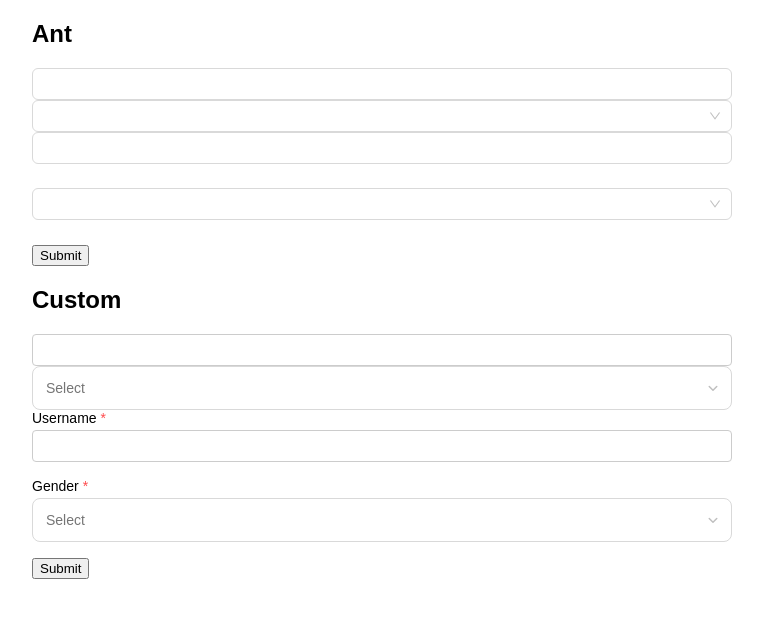
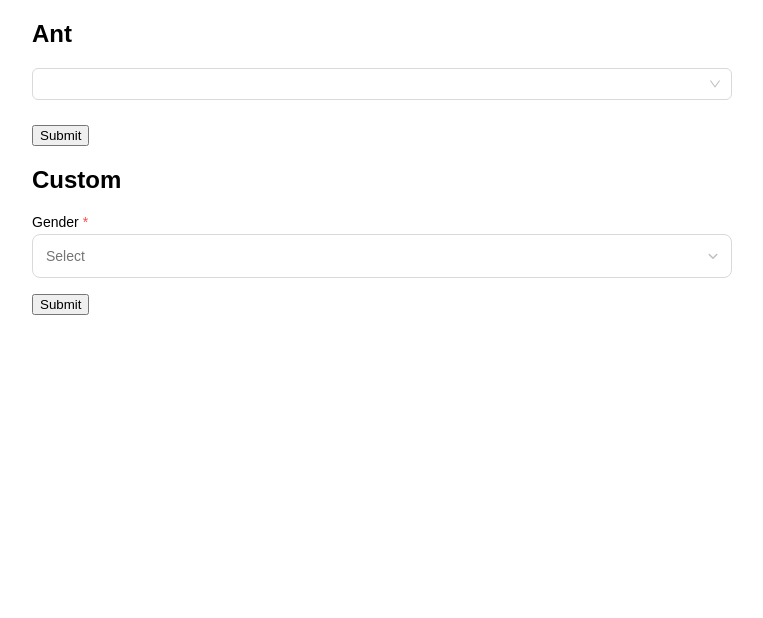
Before and after one commit to gabboyajyan/xUIDesign, a Next.js app: page / in a window 1280 px wide. Shown: the top 618 px of the page, without its empty margins (258-1021 px from the left). Built offline with nearby package versions, Linux system fonts and the light colour scheme.

Commit message:
Fixed select design types

```diff
--- a/src/app/components/Form/Item/index.tsx
+++ b/src/app/components/Form/Item/index.tsx
@@ -2,6 +2,7 @@ import { ChangeEvent, cloneElement, FC, ReactElement, useContext, useEffect, use
 import { FormContext } from '..';
 import { RuleObject, RuleType } from '@/app/types/form';
 import { prefixClsForm } from '@/app/utils';
+import { OptionProps } from '@/app/types/select';
 import './style.css';
 
 export type FormItemProps = {
@@ -49,8 +50,13 @@ export const FormItem: FC<FormItemProps> = ({
         size: props.size,
         value: getFieldValue(name),
         error: !!getFieldError(name).length,
-        onChange: (e: ChangeEvent & { target: { value: RuleType } }) => {
-          setFieldValue(name, e.target.value)
+        onChange: (e: ChangeEvent & { target: { value: RuleType, valueAnyType: RuleType } }, option?: OptionProps) => {
+          const value = e.target.valueAnyType || e.target.value;
+
+          setFieldValue(name, value)
+
+          const childOnChange = (children.props as { onChange?: (value: RuleType, option?: OptionProps) => void }).onChange;
+          childOnChange?.(value, option);
         },
         ...props
       })}
--- a/src/app/components/Input/index.tsx
+++ b/src/app/components/Input/index.tsx
@@ -35,28 +35,23 @@ const Input = forwardRef(({
 	allowClear = false,
 	prefixCls = prefixClsInput,
 	className,
+	value = undefined,
 	...props
 }: InputProps,
 	ref: ForwardedRef<HTMLInputElement>
 ) => {
-	const [internalValue, setInternalValue] = useState(props.value ?? "");
-
-	const isControlled = props.value !== undefined;
+	const [internalValue, setInternalValue] = useState(value ?? '');
 
 	const handleChange = (e: ChangeEvent<HTMLInputElement>) => {
-		if (!isControlled) {
-			setInternalValue(e.target.value);
-		}
+		setInternalValue(e.target.value);
 
 		props.onChange?.(e);
 	};
 
 	const handleClear = (e: MouseEvent<HTMLSpanElement> & { target: { value: RuleType } }) => {
-		if (!isControlled) {
-			setInternalValue("");
-		}
+		setInternalValue("");
 
-		(e).target.value = ''
+		e.target.value = ''
 
 		props.onChange?.(e as unknown as ChangeEvent<HTMLInputElement> & { target: { value: RuleType } });
 	};
@@ -83,7 +78,7 @@ const Input = forwardRef(({
 					ref={ref}
 					{...props}
 					className={cc([prefixCls, className])}
-					value={isControlled ? props.value : internalValue}
+					value={internalValue}
 					disabled={disabled}
 					onChange={handleChange}
 					onKeyDown={(e) => {
@@ -93,7 +88,7 @@ const Input = forwardRef(({
 					}}
 				/>
 
-				{allowClear && (isControlled ? props.value : internalValue) && (
+				{allowClear && (internalValue) && (
 					<span className={`${prefixCls}-clear`} onClick={handleClear}>
 						&#x2715;
 					</span>
--- a/src/app/components/Select/Tag/index.tsx
+++ b/src/app/components/Select/Tag/index.tsx
@@ -1,4 +1,4 @@
-import { FC } from 'react';
+import { FC, MouseEvent } from 'react';
 import { TagProps } from '@/app/types/select';
 import { prefixClsSelect } from '@/app/utils';
 import './style.css'
@@ -13,7 +13,14 @@ const Tag: FC<TagProps> = ({
             {values.map((tag, index) => (
                 <div key={`${index}_${tag}`} className={`${prefixCls}-tag`}>
                     {tag}
-                    <span className={`${prefixCls}-tag-close-icon`} onClick={() => handleRemoveTag(tag)}>&#x2715;</span>
+
+                    <span
+                        className={`${prefixCls}-tag-close-icon`}
+                        onClick={(e: MouseEvent<HTMLSpanElement> & { target: { valueAnyType: string[] } }) => {
+                            e.target.valueAnyType = [tag]
+
+                            handleRemoveTag(e)
+                        }}>&#x2715;</span>
                 </div>
             ))}
         </div>
--- a/src/app/components/Select/index.tsx
+++ b/src/app/components/Select/index.tsx
@@ -1,7 +1,7 @@
 'use client'
 
-import { ReactElement, useState, useRef, useEffect, ChangeEvent, KeyboardEvent } from "react";
-import { OptionProps, SelectProps } from "@/app/types/select";
+import { ReactElement, useState, useRef, useEffect, ChangeEvent, KeyboardEvent, MouseEvent } from "react";
+import { MouseEventHandlerSelect, OptionProps, SelectProps } from "@/app/types/select";
 import { Option } from "./Option";
 import { ArrowIcon, CheckIcon, ClearIcon, LoadingIcon, SearchIcon } from "../icons";
 import { Tag } from "./Tag";
@@ -57,18 +57,21 @@ const Select = <OptionType extends OptionProps = OptionProps>({
     const asMultiple = mode === 'multiple'
     const hasMode = asTag || asMultiple;
 
+    const checkModeInitialValue = (!Array.isArray(initialValue) ? [initialValue] : initialValue).filter(e => e)
+
     const [isHover, setIsHover] = useState(false);
     const selectRef = useRef<HTMLDivElement>(null);
     const [isOpen, setIsOpen] = useState(defaultOpen || open);
     const [searchQuery, setSearchQuery] = useState(searchValue || '');
-    const [selected, setSelected] = useState((hasMode ? (!Array.isArray(initialValue) ? [initialValue] : initialValue).filter(e => e) : ""));
+    const [selected, setSelected] = useState((hasMode ? checkModeInitialValue : initialValue));
 
     const handleMouseEnter = () => !disabled && selected.length && setIsHover(true);
     const handleMouseLeave = () => !disabled && setIsHover(false);
 
     useEffect(() => {
-        const handleClickOutside = (event: MouseEvent) => {
-            if (selectRef.current && !selectRef.current.contains(event.target as Node)) {
+        // eslint-disable-next-line @typescript-eslint/no-explicit-any
+        const handleClickOutside = (event: any): void => {
+            if (selectRef.current && !selectRef.current.contains(event.target)) {
                 setIsOpen(open);
             }
         };
@@ -80,10 +83,6 @@ const Select = <OptionType extends OptionProps = OptionProps>({
         };
     }, [open]);
 
-    useEffect(() => {
-        setSelected((hasMode ? (!Array.isArray(initialValue) ? [initialValue] : initialValue).filter(e => e) : ""))
-    }, [hasMode, initialValue])
-
     const handleSearch = (e: ChangeEvent<HTMLInputElement>) => {
         setSearchQuery(e.target.value);
         onSearch?.(e.target.value);
@@ -93,52 +92,52 @@ const Select = <OptionType extends OptionProps = OptionProps>({
         }
     };
 
-    const handleEnterAddNewTag = () => {
-        if (maxCount && (selected as string[]).length >= maxCount && !selected.includes(searchQuery)) {
+    const handleEnterAddNewTag = (e: KeyboardEvent<HTMLInputElement> & { target: { valueAnyType: string[] } }) => {
+        if (maxCount && selected.length >= maxCount && !selected.includes(searchQuery)) {
             return;
         }
 
         const newOptionValue = searchQuery.trim();
 
-        if (!newOptionValue || !hasMode || (selected as string[]).includes(newOptionValue)) {
+        if (!newOptionValue || !hasMode || (selected).includes(newOptionValue)) {
             return;
         }
 
-        setSelected((prevSelected) => {
-            const updatedSelected = hasMode
-                ? [...(prevSelected as string[]), newOptionValue]
-                : newOptionValue;
+        const updatedSelected = [...(selected), newOptionValue];
 
-            onChange?.(updatedSelected);
-            onSelect?.(newOptionValue);
+        e.target.valueAnyType = updatedSelected
 
-            const input = selectRef.current?.querySelector('input') as HTMLInputElement;
-            if (input) {
-                input.value = ''
-            }
+        onChange?.(e);
+        onSelect?.(newOptionValue);
 
-            return updatedSelected;
-        });
+        const input = selectRef.current?.querySelector('input');
+        if (input) {
+            input.value = ''
+        }
+
+        setSelected(updatedSelected);
 
         if (autoClearSearchValue) {
             setSearchQuery('');
         }
     };
 
-    const handleSelect = (optionValue: string, option?: OptionType) => {
+    const handleSelect = (e: MouseEventHandlerSelect, optionValue: string, option?: OptionType) => {
         if (hasMode) {
-            if (maxCount && (selected as string[]).length >= maxCount && !selected.includes(optionValue)) {
+            if (maxCount && selected.length >= maxCount && !selected.includes(optionValue)) {
                 return;
             }
 
-            const newSelection = (selected as string[]).includes(optionValue)
+            const newSelection = selected.includes(optionValue)
                 ? (selected as string[]).filter((item) => item !== optionValue)
-                : [...(selected as string[]), optionValue];
+                : [...selected, optionValue];
 
             setSelected(newSelection);
-            onChange?.(newSelection);
 
-            if ((selected as string[]).includes(optionValue)) {
+            e.target.value = newSelection
+            onChange?.(e, option);
+
+            if ((selected).includes(optionValue)) {
                 onDeselect?.(optionValue, option);
             } else {
                 onSelect?.(optionValue, option);
@@ -146,7 +145,10 @@ const Select = <OptionType extends OptionProps = OptionProps>({
         } else {
             setIsOpen(open);
             setSelected(optionValue);
-            onChange?.(optionValue, option);
+
+            e.target.value = optionValue
+            onChange?.(e, option);
+
             onSelect?.(optionValue, option);
         }
 
@@ -155,9 +157,13 @@ const Select = <OptionType extends OptionProps = OptionProps>({
         }
     };
 
-    const handleClear = () => {
-        setSelected(hasMode ? [] : "");
-        onChange?.(hasMode ? [] : "");
+    const handleClear = (e: MouseEvent<HTMLButtonElement> & { target: { value: string | string[] } }) => {
+        const value = hasMode ? [] : "";
+
+        setSelected(value);
+
+        e.target.value = value
+        onChange?.(e);
         onClear?.();
 
         if (autoClearSearchValue) {
@@ -165,21 +171,28 @@ const Select = <OptionType extends OptionProps = OptionProps>({
         }
     };
 
-    const handleRemoveTag = (tag: string) => {
-        const updatedSelected = (selected as string[]).filter((item) => item !== tag);
+    const handleRemoveTag = (e: MouseEvent<HTMLSpanElement> & { target: { valueAnyType: string[] } }) => {
+        const updatedSelected = (selected as string[]).filter((item) => item !== e.target.valueAnyType[0]);
 
+        e.target.valueAnyType = updatedSelected;
+
+        onChange?.(e);
         setSelected(updatedSelected);
-        onChange?.(updatedSelected);
     };
 
-    const handleOnKeyDown = (e: KeyboardEvent<HTMLInputElement> & { target: { value: string } }) => {
+    const handleOnKeyDown = (e: KeyboardEvent<HTMLInputElement> & { target: { valueAnyType: string[] } }) => {
         if (hasMode) {
             if (e.key === 'Enter' && searchQuery.trim() !== '') {
-                handleEnterAddNewTag()
+                handleEnterAddNewTag(e)
             }
 
             if (e.key === 'Backspace' && !searchQuery.trim().length) {
-                handleRemoveTag(selected[selected.length - 1])
+                const updatedSelected = (selected as string[]).filter((item) => item !== selected[selected.length - 1]);
+
+                e.target.valueAnyType = updatedSelected;
+
+                onChange?.(e);
+                setSelected(updatedSelected);
             }
         }
     }
@@ -217,7 +230,7 @@ const Select = <OptionType extends OptionProps = OptionProps>({
                     type="text"
                     className={`${prefixCls}-input`}
                     defaultValue={hasMode ? '' : searchQuery || selectValue}
-                    placeholder={hasMode && (selected as string[]).length ? '' : placeholder}
+                    placeholder={selected.length ? '' : placeholder}
                     onClick={() => !disabled && setIsOpen(!isOpen || open)}
                     onChange={handleSearch}
                     disabled={disabled}
@@ -266,8 +279,8 @@ const Select = <OptionType extends OptionProps = OptionProps>({
                             {asTag && !!searchQuery && <Option
                                 value={searchQuery}
                                 className={`${prefixCls}-focused`}
-                                onClick={() => {
-                                    handleSelect(searchQuery)
+                                onClick={(e) => {
+                                    handleSelect(e as MouseEventHandlerSelect, searchQuery)
                                 }}
                                 data-value={searchQuery}
                             >
@@ -285,9 +298,9 @@ const Select = <OptionType extends OptionProps = OptionProps>({
                                             [`${prefixCls}-disabled`]: maxCount && hasMode && !selected.includes(props.value) ? selected.length >= maxCount : false
                                         }
                                     ])}
-                                    onClick={() => {
+                                    onClick={(e) => {
                                         if (!props.disabled) {
-                                            handleSelect(props.value as string, { children, className, ...props } as OptionType)
+                                            handleSelect(e as MouseEventHandlerSelect, props.value as string, { children, className, ...props } as OptionType)
                                         }
                                     }}
                                     data-value={props.value}
--- a/src/app/hooks/useForm.ts
+++ b/src/app/hooks/useForm.ts
@@ -41,12 +41,13 @@ const useForm = (
     touchedFieldsRef.current.add(name);
     validateField(name);
 
+    const allValues = getFieldsValue();
+
     fieldSubscribers.current[name]?.forEach(callback => callback(value));
-    formSubscribers.current.forEach(callback => callback(getFieldsValue()));
+    formSubscribers.current.forEach(callback => callback(allValues));
 
     if (onValuesChange) {
       const changedValues = { [name]: value };
-      const allValues = getFieldsValue();
       onValuesChange(changedValues, allValues);
     }
 
@@ -135,7 +136,7 @@ const useForm = (
 
   const registerField = (name: string, rules: RuleObject[] = []) => {
     if (!(name in formRef.current)) {
-      formRef.current[name] = initialValues[name] || "";
+      formRef.current[name] = initialValues[name];
     }
     rulesRef.current[name] = rules;
   };
--- a/src/app/page.tsx
+++ b/src/app/page.tsx
@@ -1,9 +1,13 @@
 "use client"
 
-import { Form as AntForm, Input as AntInput, Select as AntSelect } from "antd";
+import {
+  Form as AntForm,
+  // Input as AntInput,
+  Select as AntSelect
+} from "antd";
 
 import { Form } from "./components/Form";
-import { Input } from "./components/Input";
+// import { Input } from "./components/Input";
 import { Select } from "./components/Select";
 
 export default function Home() {
@@ -12,19 +16,19 @@ export default function Home() {
       <div style={{ maxWidth: 700, margin: '0 auto' }}>
         <h2>Ant</h2>
 
-        <AntInput onChange={(...argument) => console.log(argument)} />
+        {/* <AntInput onChange={(...argument) => console.log(argument)} />
         <AntSelect onChange={(...argument) => console.log(argument)} style={{ minWidth: '100%' }}>
           <AntSelect.Option value="Male">Male</AntSelect.Option>
           <AntSelect.Option value="Female">Female</AntSelect.Option>
-        </AntSelect>
+        </AntSelect> */}
 
-        <AntForm onValuesChange={(...argument) => console.log(argument)}>
-          <AntForm.Item name={'username'} rules={[{ required: true }]}>
-            <AntInput onChange={(...argument) => console.log(argument)} />
-          </AntForm.Item>
+        <AntForm >
+          {/* <AntForm.Item name={'username'} rules={[{ required: true }]}>
+            <AntInput  />
+          </AntForm.Item> */}
 
           <AntForm.Item name={'gender'} rules={[{ required: true }]}>
-            <AntSelect onChange={(...argument) => console.log(argument)}>
+            <AntSelect mode="tags" >
               <AntSelect.Option value="Male">Male</AntSelect.Option>
               <AntSelect.Option value="Female">Female</AntSelect.Option>
             </AntSelect>
@@ -37,19 +41,19 @@ export default function Home() {
       <div style={{ maxWidth: 700, margin: '0 auto' }}>
         <h2>Custom</h2>
 
-        <Input onChange={(...argument) => console.log(argument)} />
+        {/* <Input onChange={(...argument) => console.log(argument)} />
         <Select onChange={(...argument) => console.log(argument)} style={{ minWidth: '100%' }}>
           <Select.Option value="Male">Male</Select.Option>
           <Select.Option value="Female">Female</Select.Option>
-        </Select>
+        </Select> */}
 
-        <Form onValuesChange={(...argument) => console.log(argument)} onFieldsChange={(...argument) => console.log(argument)}>
-          <Form.Item name={'username'} label="Username" rules={[{ required: true }]}>
-            <Input onChange={(...argument) => console.log(argument)} />
-          </Form.Item>
+        <Form >
+          {/* <Form.Item name={'username'} label="Username" rules={[{ required: true }]}>
+            <Input  />
+          </Form.Item> */}
 
           <Form.Item name={'gender'} label="Gender" rules={[{ required: true }]}>
-            <Select onChange={(...argument) => console.log(argument)}>
+            <Select mode="tags" >
               <Select.Option value="Male">Male</Select.Option>
               <Select.Option value="Female">Female</Select.Option>
             </Select>
```
Also changed, not shown: src/app/types/select.ts (+5 -3 lines).
